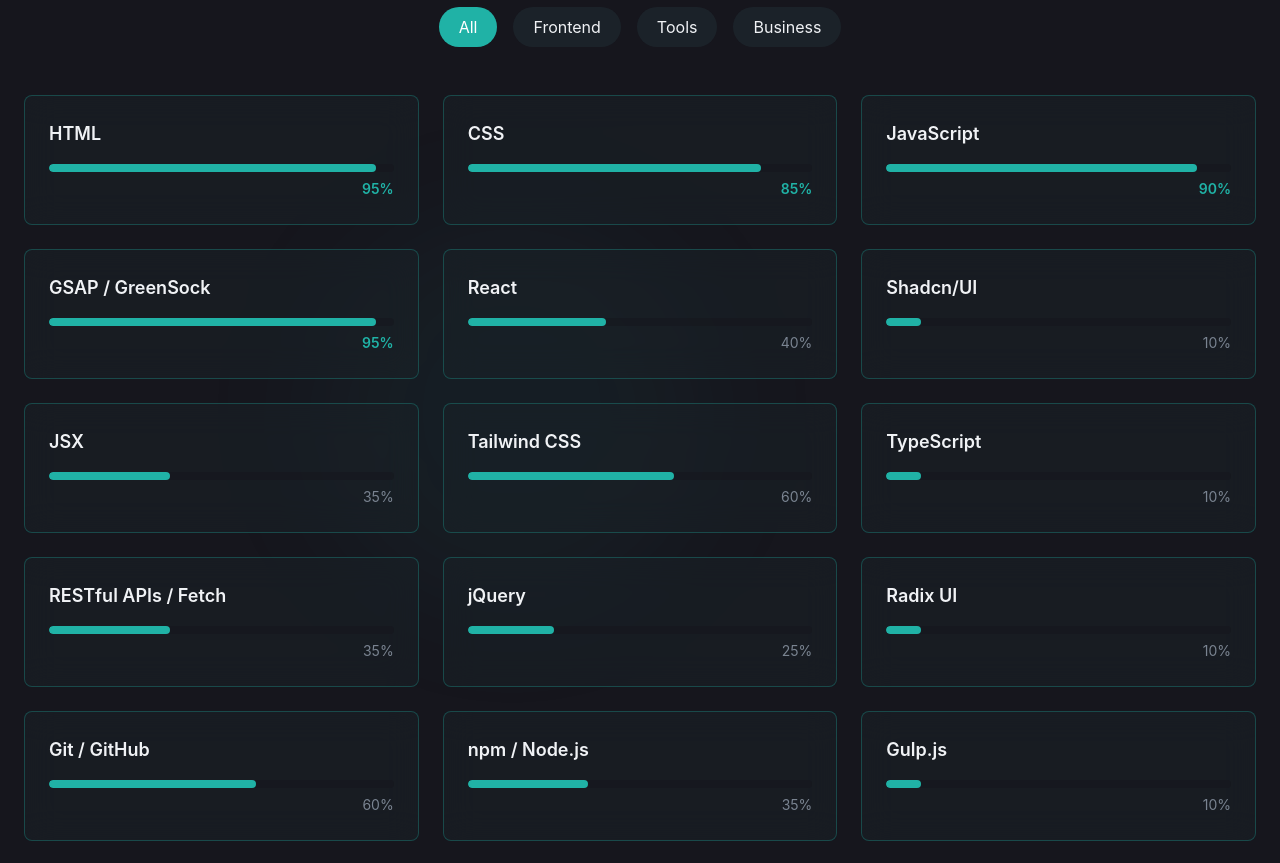
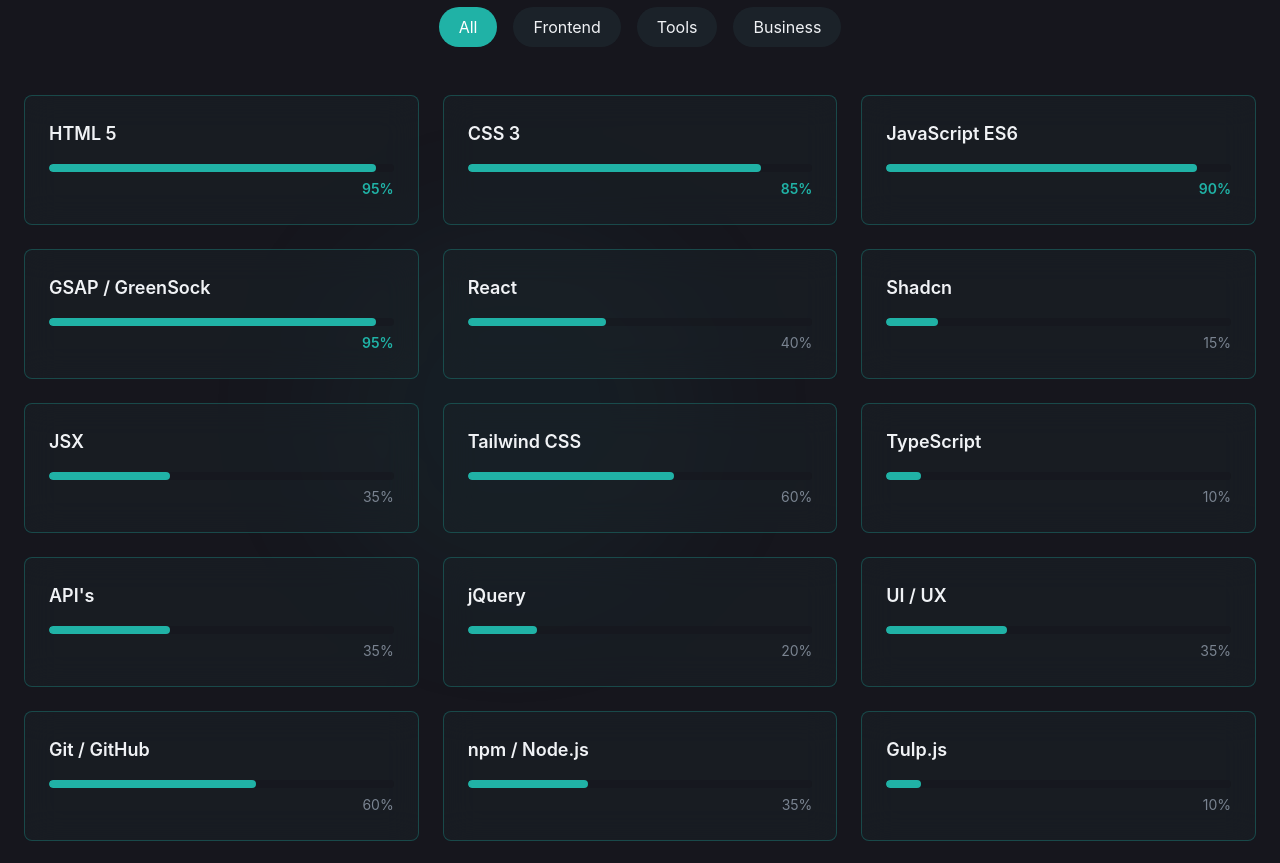
Before and after one commit to Riot-Mind-Studios-LLC/creative-dev-portfolio, a React (Vite) app: page / in a window 1280 px wide. Shown: the part 2660-3523 px from the top of the page. Built offline with nearby package versions, Linux system fonts and the light colour scheme.

Commit message:
updated skillsets and resume

```diff
--- a/src/sections/Skills.jsx
+++ b/src/sections/Skills.jsx
@@ -5,18 +5,18 @@
 
 const skills = [
   // Core / Frontend
-  { name: "HTML", level: 95, category: "frontend" },
-  { name: "CSS", level: 85, category: "frontend" },
-  { name: "JavaScript", level: 90, category: "frontend" },
+  { name: "HTML 5", level: 95, category: "frontend" },
+  { name: "CSS 3", level: 85, category: "frontend" },
+  { name: "JavaScript ES6", level: 90, category: "frontend" },
   { name: "GSAP / GreenSock", level: 95, category: "frontend" },
   { name: "React", level: 40, category: "frontend" },
-  { name: "Shadcn/UI", level: 10, category: "frontend" },
+  { name: "Shadcn", level: 15, category: "frontend" },
   { name: "JSX", level: 35, category: "frontend" },
   { name: "Tailwind CSS", level: 60, category: "frontend" },
   { name: "TypeScript", level: 10, category: "frontend" },
-  { name: "RESTful APIs / Fetch", level: 35, category: "frontend" },
-  { name: "jQuery", level: 25, category: "frontend" },
-  { name: "Radix UI", level: 10, category: "frontend" },
+  { name: "API's", level: 35, category: "frontend" },
+  { name: "jQuery", level: 20, category: "frontend" },
+  { name: "UI / UX", level: 35, category: "frontend" },
 
   // Design & Dev Tools
   { name: "Git / GitHub", level: 60, category: "tools" },
@@ -27,7 +27,7 @@
   { name: "Terminal CLI", level: 75, category: "tools" },
   { name: "Claude Code", level: 55, category: "tools" },
   { name: "Flashtalking", level: 45, category: "tools" },
-  { name: "Canva", level: 85, category: "business" },
+  { name: "Canva", level: 85, category: "tools" },
   { name: "Google Doubleclick", level: 65, category: "tools" },
   { name: "Google Web Designer", level: 35, category: "tools" },
   { name: "Filezilla", level: 75, category: "tools" },
```
Also changed, not shown: 2 other files (tests, documents, lock files or other folders).
